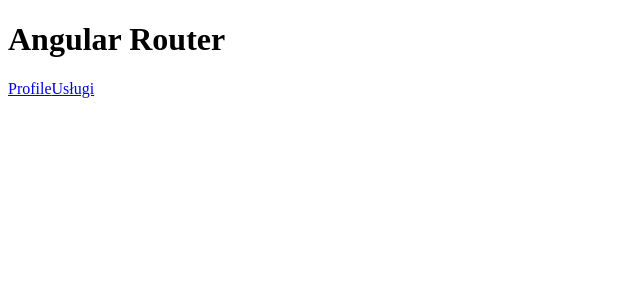
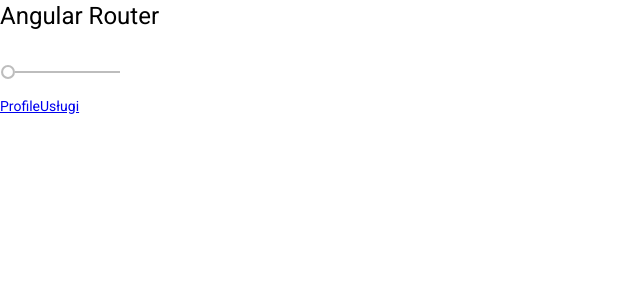
Before and after one commit to darkshadow-j/FrontHotSpot, an Angular app: page / in a window 1280 px wide. Shown: the top 300 px of the page, without its empty margins (0-640 px from the left). Built offline with nearby package versions, Linux system fonts and the light colour scheme.

Commit message:
Angular Material add

```diff
--- a/angular.json
+++ b/angular.json
@@ -24,6 +24,7 @@
               "src/assets"
             ],
             "styles": [
+              "./node_modules/@angular/material/prebuilt-themes/indigo-pink.css",
               "src/styles.css"
             ],
             "scripts": []
@@ -88,6 +89,7 @@
               "src/assets"
             ],
             "styles": [
+              "./node_modules/@angular/material/prebuilt-themes/indigo-pink.css",
               "src/styles.css"
             ],
             "scripts": []
@@ -119,6 +121,7 @@
           }
         }
       }
-    }},
+    }
+  },
   "defaultProject": "mainFrontApp"
 }
--- a/package.json
+++ b/package.json
@@ -12,10 +12,12 @@
   "private": true,
   "dependencies": {
     "@angular/animations": "~9.1.1",
+    "@angular/cdk": "^9.2.1",
     "@angular/common": "~9.1.1",
     "@angular/compiler": "~9.1.1",
     "@angular/core": "~9.1.1",
     "@angular/forms": "~9.1.1",
+    "@angular/material": "^9.2.1",
     "@angular/platform-browser": "~9.1.1",
     "@angular/platform-browser-dynamic": "~9.1.1",
     "@angular/router": "~9.1.1",
--- a/src/app/app.component.html
+++ b/src/app/app.component.html
@@ -1,4 +1,5 @@
 <h1>Angular Router</h1>
+<mat-slider min="1" max="100" step="1" value="1"></mat-slider>
 <nav>
   <a routerLink="/profiles" routerLinkActive="active">Profile</a>
   <a routerLink="/services" routerLinkActive="active">Usługi</a>
--- a/src/app/app.module.ts
+++ b/src/app/app.module.ts
@@ -5,6 +5,8 @@
 import { HotSpotServiceComponent } from './hot-spot-service/hot-spot-service.component';
 import { HotSpotProfileComponent } from './hot-spot-profile/hot-spot-profile.component';
 import { RouterModule, Routes } from '@angular/router';
+import { BrowserAnimationsModule } from '@angular/platform-browser/animations';
+import { MatSliderModule } from '@angular/material/slider';
 
 const appRoutes: Routes = [
   { path: 'profiles', component: HotSpotProfileComponent },
@@ -18,11 +20,13 @@
     HotSpotProfileComponent
   ],
   imports: [
+    MatSliderModule,
     BrowserModule,
     RouterModule.forRoot(
       appRoutes,
       { enableTracing: true } // <-- debugging purposes only
-    )
+    ),
+    BrowserAnimationsModule
   ],
   providers: [],
   bootstrap: [AppComponent]
--- a/src/index.html
+++ b/src/index.html
@@ -6,8 +6,10 @@
   <base href="/">
   <meta name="viewport" content="width=device-width, initial-scale=1">
   <link rel="icon" type="image/x-icon" href="favicon.ico">
+  <link href="https://fonts.googleapis.com/css?family=Roboto:300,400,500&display=swap" rel="stylesheet">
+  <link href="https://fonts.googleapis.com/icon?family=Material+Icons" rel="stylesheet">
 </head>
-<body>
+<body class="mat-typography">
   <app-root></app-root>
 </body>
 </html>
--- a/src/styles.css
+++ b/src/styles.css
@@ -1 +1,4 @@
 /* You can add global styles to this file, and also import other style files */
+
+html, body { height: 100%; }
+body { margin: 0; font-family: Roboto, "Helvetica Neue", sans-serif; }
```
Also changed, not shown: 1 other file (tests, documents, lock files or other folders).
